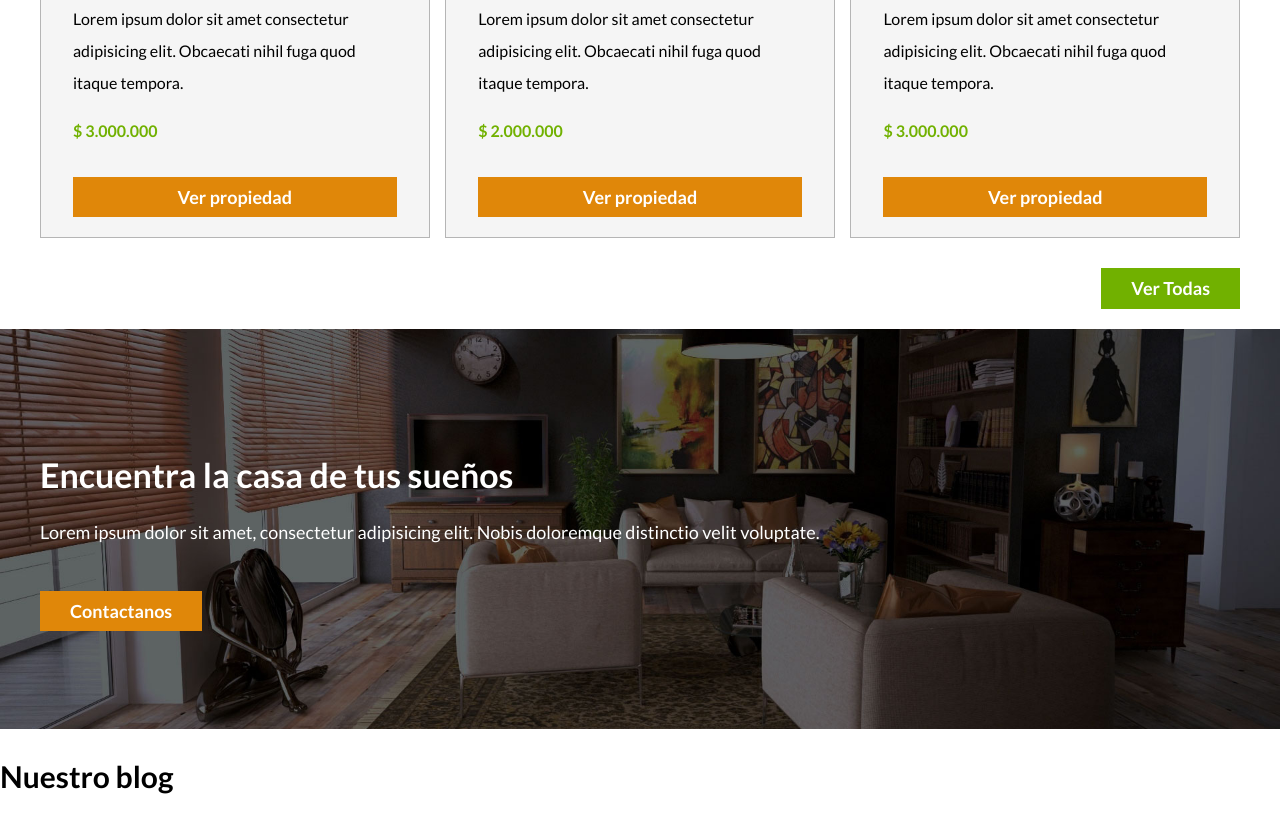
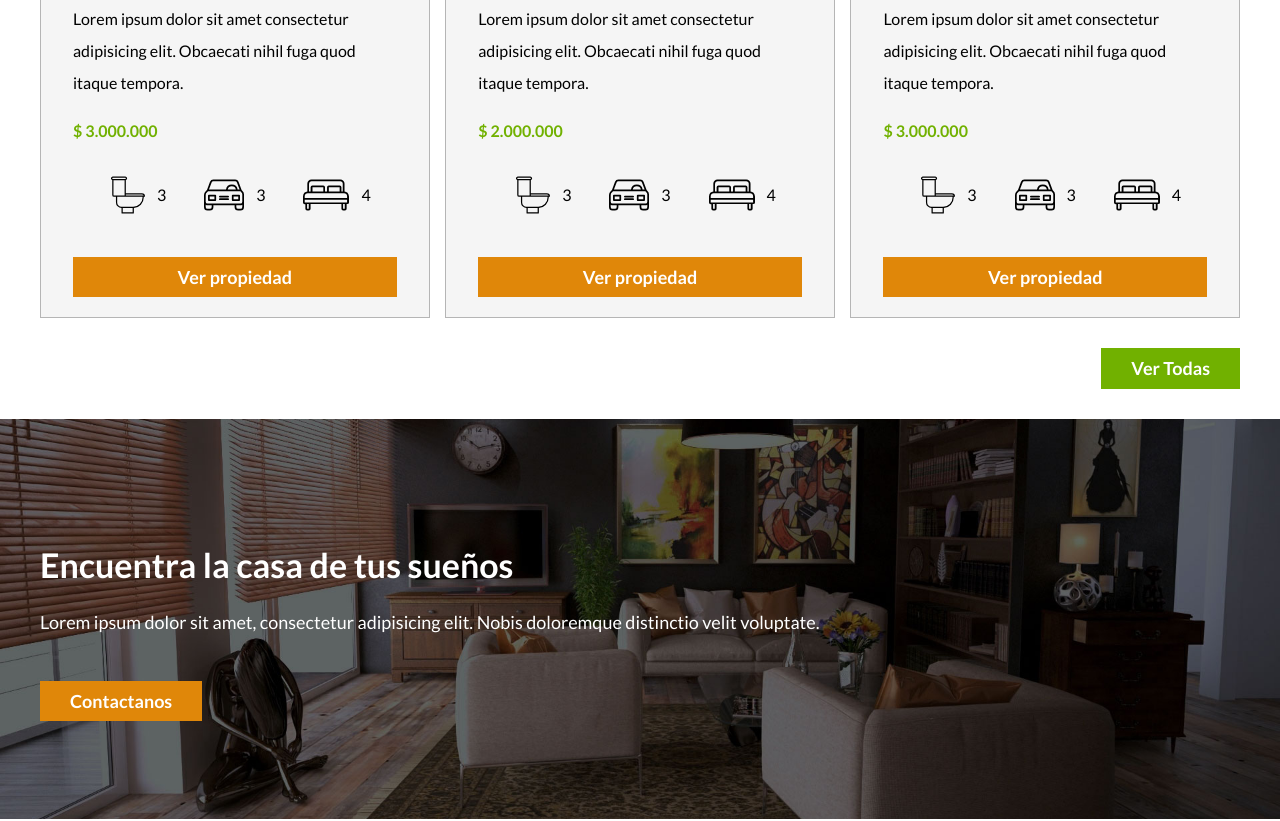
Before and after one commit to Dreamsroses/bienes-raices, a plain HTML site: page index.html in a window 1280 px wide. Shown: the part 1797-2618 px from the top of the page. Drawn offline with Linux system fonts and the light colour scheme.

Commit message:
add icons, section anuncios and css

```diff
--- a/assets/css/style.css
+++ b/assets/css/style.css
@@ -169,6 +169,22 @@ h4{
     font-weight: 700;
 }
 
+.iconos-caracteristicas{
+    list-style: none;
+    padding: 0;
+    display: flex;
+    justify-content: space-evenly;
+
+}
+
+.iconos-caracteristicas li{
+    display: flex;
+}
+
+.iconos-caracteristicas li img{
+    margin: 0 1.2rem;
+}
+
 .ver-todas{
     display: flex;
     justify-content: flex-end;
@@ -183,6 +199,7 @@ h4{
     background-size: cover;
     display: flex;
     align-items: center;
+    margin-top: 3rem;
 }
 
 .contenido-contacto{
--- a/index.html
+++ b/index.html
@@ -102,6 +102,23 @@
                         tempora.
                     </p>
                     <p class="precio">$ 3.000.000</p>
+
+                    <ul class="iconos-caracteristicas">
+                        <li>
+                            <img src="assets/img/icono_wc.svg" alt="icono w">
+                            <p>3</p>
+                        </li>
+                        <li>
+                            <img src="assets/img/icono_estacionamiento.svg" alt="">
+                            <p>3</p>
+
+                        </li>
+                        <li>
+                            <img src="assets/img/icono_dormitorio.svg" alt="">
+                            <p>4</p>
+                        </li>
+                    </ul>
+
                     <a href="#" class="boton boton-amarillo d-block">Ver propiedad</a>
                 </div>
             </div>
@@ -114,6 +131,23 @@
                         tempora.
                     </p>
                     <p class="precio">$ 2.000.000</p>
+
+                    <ul class="iconos-caracteristicas">
+                        <li>
+                            <img src="assets/img/icono_wc.svg" alt="icono w">
+                            <p>3</p>
+                        </li>
+                        <li>
+                            <img src="assets/img/icono_estacionamiento.svg" alt="">
+                            <p>3</p>
+
+                        </li>
+                        <li>
+                            <img src="assets/img/icono_dormitorio.svg" alt="">
+                            <p>4</p>
+                        </li>
+                    </ul>
+
                     <a href="#" class="boton boton-amarillo d-block">Ver propiedad</a>
                 </div>
             </div>
@@ -127,6 +161,23 @@
                         tempora.
                     </p>
                     <p class="precio">$ 3.000.000</p>
+
+                    <ul class="iconos-caracteristicas">
+                        <li>
+                            <img src="assets/img/icono_wc.svg" alt="icono w">
+                            <p>3</p>
+                        </li>
+                        <li>
+                            <img src="assets/img/icono_estacionamiento.svg" alt="">
+                            <p>3</p>
+
+                        </li>
+                        <li>
+                            <img src="assets/img/icono_dormitorio.svg" alt="">
+                            <p>4</p>
+                        </li>
+                    </ul>
+
                     <a href="#" class="boton boton-amarillo d-block">Ver propiedad</a>
                 </div>
             </div>
```
